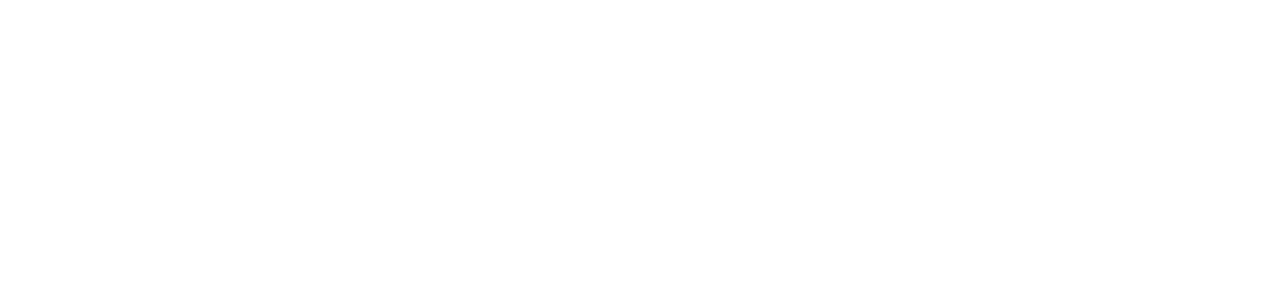
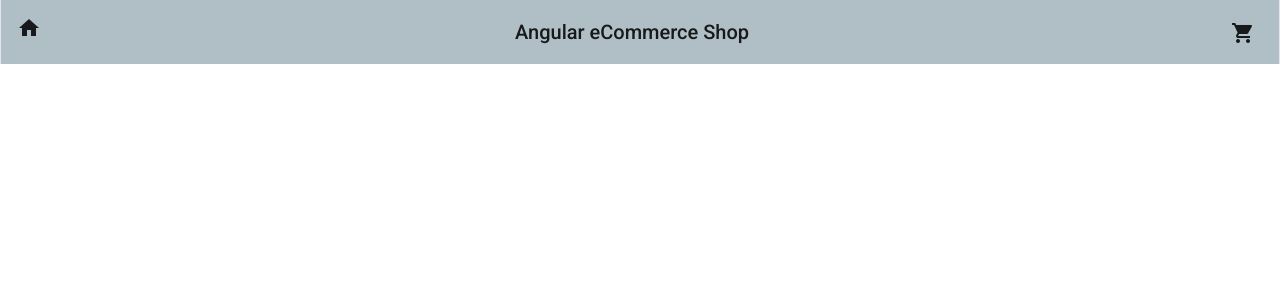
Before and after one commit to Galaxy-D/AngularEcommerceShop, an Angular app: page / in a window 1280 px wide. Shown: the top 300 px of the page. Built offline with nearby package versions, Linux system fonts and the light colour scheme.

Commit message:
Updating the root component and the app module

```diff
--- a/src/app/app.component.html
+++ b/src/app/app.component.html
@@ -1 +1,2 @@
+<app-header [cart]="cart"></app-header>
 <router-outlet></router-outlet>
--- a/src/app/app.component.ts
+++ b/src/app/app.component.ts
@@ -1,4 +1,6 @@
 import { Component } from '@angular/core';
+import { Cart } from './shared/model/cart.model';
+import { CartService } from './cart/cart.service';
 
 @Component({
   selector: 'app-root',
@@ -7,4 +9,14 @@ import { Component } from '@angular/core';
 })
 export class AppComponent {
   title = 'AngularEcommerceShop';
+
+  cart: Cart = { items: [] };
+
+  constructor(private cartService: CartService) {}
+
+  ngOnInit() {
+    this.cartService.cart.subscribe((_cart) => {
+      this.cart = _cart;
+    });
+  }
 }
--- a/src/app/app.module.ts
+++ b/src/app/app.module.ts
@@ -5,41 +5,22 @@ import { AppRoutingModule } from './app-routing.module';
 import { AppComponent } from './app.component';
 import { BrowserAnimationsModule } from '@angular/platform-browser/animations';
 
-import { MatSidenavModule } from '@angular/material/sidenav';
-import { MatGridListModule } from '@angular/material/grid-list';
-import { MatMenuModule } from '@angular/material/menu';
-import { MatButtonModule } from '@angular/material/button';
-import { MatCardModule } from '@angular/material/card';
-import { MatIconModule } from '@angular/material/icon';
-import { MatExpansionModule } from '@angular/material/expansion';
-import { MatTreeModule } from '@angular/material/tree';
-import { MatListModule } from '@angular/material/list';
-import { MatToolbarModule } from '@angular/material/toolbar';
-import { MatTableModule } from '@angular/material/table';
-import { MatBadgeModule } from '@angular/material/badge';
-import { MatSnackBarModule } from '@angular/material/snack-bar';
+import { CartComponent } from './cart/cart.component';
+
+import { CoreModule } from './core/core.module';
+import { SharedModule } from './shared/shared.module';
 
 @NgModule({
   declarations: [
-    AppComponent
+    AppComponent,
+    CartComponent
   ],
   imports: [
     BrowserModule,
     AppRoutingModule,
     BrowserAnimationsModule,
-    MatSidenavModule,
-    MatGridListModule,
-    MatMenuModule,
-    MatButtonModule,
-    MatCardModule,
-    MatIconModule,
-    MatExpansionModule,
-    MatTreeModule,
-    MatListModule,
-    MatToolbarModule,
-    MatTableModule,
-    MatBadgeModule,
-    MatSnackBarModule,
+    CoreModule,           // Singleton objects (services, components that are loaded only once, etc.)
+    SharedModule          // Shared (multi-instance) objects
   ],
   providers: [],
   bootstrap: [AppComponent]
```
